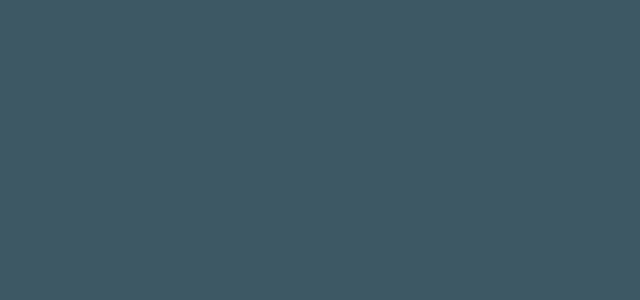
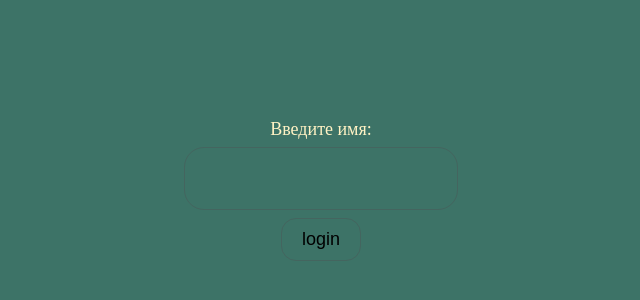
Before and after one commit to evgeny89/react, a React (Create React App) app: page / in a window 1280 px wide. Shown: the part 210-510 px from the top of the page, without its empty margins (319-959 px from the left). Built offline with nearby package versions, Linux system fonts and the light colour scheme.

Commit message:
Домашнее задание 2

```diff
--- a/src/App.js
+++ b/src/App.js
@@ -1,15 +1,50 @@
-import React, {useState} from "react";
+import React, {useEffect, useState} from "react";
 import './app.css';
+
 import Message from "./components/Message";
+import Login from "./components/Login";
+import MessageWrapper from "./components/MessageWrapper";
 
 function App() {
 
-    const [inputText, setInputText] = useState('');
+    const [messages, setMessages] = useState([]);
+    const [login, setLogin] = useState('');
+
+    useEffect(() => {
+        const getLastMessageAuthor = () => {
+            if (messages.length > 0) {
+                const lastIndex = messages.length - 1;
+                return messages[lastIndex].login;
+            }
+            return 'Bot';
+        }
+
+        const lastMessageAuthor = getLastMessageAuthor();
+        if (lastMessageAuthor !== 'Bot') {
+            setTimeout(writeBot, 1000, lastMessageAuthor);
+        }
+    }, [messages]);
+
+    const writeBot = (lastMessageAuthor) => {
+        setMessages((prev) => {
+            const message = {
+                login: 'Bot',
+                message: lastMessageAuthor + ', твое сообщение добавлено',
+                date: Date.now()
+            }
+            return [...prev, message];
+        });
+    }
 
     return (
         <div className="app">
-            <input className="input" value={inputText} onChange={e => setInputText(e.target.value)} />
-            <Message textToShow={inputText}/>
+            {login.length === 0
+                ? <Login login={setLogin}/>
+                : <>
+                    <MessageWrapper messages={messages}/>
+                    <Message login={login} save={setMessages}/>
+                </>
+            }
         </div>
     );
 }
--- a/src/app.css
+++ b/src/app.css
@@ -8,20 +8,6 @@
     background-color: #3d5864;
     color: #fff2c4;
     min-height: 100vh;
-    padding: 20px calc(50% - 600px);
+    padding: 20px calc(50% - 400px);
     font-size: 18px;
 }
-
-.input {
-    padding: 10px;
-    background-color: #3d5864;
-    color: #fff2c4;
-    outline: none;
-    border-radius: 5px;
-    border: 2px solid #3a4e59;
-    transition: .3s border-color;
-}
-.input:hover,
-.input:focus {
-    border-color: #fff2c4;
-}
--- /dev/null
+++ b/src/components/Login.js
@@ -0,0 +1,21 @@
+import "../styles_components/login.css";
+import {useCallback, useState} from "react";
+
+const Login = (props) => {
+    const {login} = {...props};
+
+    const [name, setName] = useState('');
+    const setLogin = useCallback(() => login(name), [name, login]);
+
+    return (
+        <div className="login">
+            <div className="login-form">
+                <div>Введите имя:</div>
+                <input className="login-input" onChange={e => setName(e.target.value)}/>
+                <button className="login-button" type="button" onClick={setLogin}>login</button>
+            </div>
+        </div>
+    );
+}
+
+export default Login;
--- a/src/components/Message.js
+++ b/src/components/Message.js
@@ -1,11 +1,43 @@
 import '../styles_components/message.css';
+import {useCallback, useEffect, useRef, useState} from "react";
 
 const Message = (props) => {
-  return (
-    <div className="message">
-        { props.textToShow }
-    </div>
-  );
+    const {save, login} = {...props};
+
+    const inputRef = useRef(null);
+    useEffect(() => {
+        inputRef.current.focus();
+    }, []);
+    const [message, setMessage] = useState('');
+    const saveMessage = useCallback(() => {
+        let currentMessage = message.trim();
+
+        if (currentMessage) {
+            const post = {
+                login: login,
+                message: currentMessage,
+                date: Date.now()
+            }
+
+            save((prev) => {
+                return [...prev, post];
+            });
+        }
+        setMessage('');
+    }, [message, login, save]);
+
+    const saveOnEnter = (e) => {
+        if (e.key === 'Enter') {
+            saveMessage();
+        }
+    }
+
+    return (
+        <div className="message" onKeyPress={saveOnEnter}>
+            <input value={message} className="message-input" onChange={e => setMessage(e.target.value)} ref={inputRef}/>
+            <button className="message-btn" onClick={saveMessage}>отправить</button>
+        </div>
+    );
 }
 
 export default Message;
--- /dev/null
+++ b/src/components/MessageList.js
@@ -0,0 +1,14 @@
+import '../styles_components/message-list.css';
+
+const MessageList = (props) => {
+    return props.messages.map(item => {
+        const messageDate = (new Date(item.date)).toLocaleTimeString();
+        return <div key={item.date} className="message-item">
+            <span className="message-item-login">{item.login} </span>
+            <span className="message-item-date">[{messageDate}]:</span>
+            <span className="message-item-text"> {item.message}</span>
+        </div>
+    });
+}
+
+export default MessageList;
--- /dev/null
+++ b/src/components/MessageWrapper.js
@@ -0,0 +1,25 @@
+import "../styles_components/message-wrapper.css";
+
+import MessageList from "./MessageList";
+import {useEffect, useRef} from "react";
+
+const MessageWrapper = (props) => {
+    const scrollRef = useRef(null);
+
+    const scrollToBottom = () => {
+        scrollRef.current?.scrollIntoView({behavior: "smooth"})
+    }
+
+    useEffect(scrollToBottom, [props.messages])
+    return (
+        <>
+            <div className="message-wrapper">
+                <MessageList messages={props.messages}/>
+                <div ref={scrollRef} />
+            </div>
+        </>
+
+    );
+}
+
+export default MessageWrapper;
--- /dev/null
+++ b/src/styles_components/login.css
@@ -0,0 +1,44 @@
+.login {
+    position: absolute;
+    height: 100%;
+    width: 100%;
+    background-color: #3D7367FF;
+    display: flex;
+    justify-content: center;
+    align-items: center;
+    top: 0;
+    left: 0;
+}
+
+.login-form {
+    width: 280px;
+    height: 150px;
+    display: flex;
+    flex-direction: column;
+    justify-content: space-around;
+    align-items: center;
+}
+
+.login-input {
+    background-color: transparent;
+    border: 1px solid #44655f;
+    border-radius: 20px;
+    outline: none;
+    padding: 20px;
+    font-size: 18px;
+    color: #fff2c4;
+}
+
+.login-button {
+    background-color: transparent;
+    font-size: 18px;
+    padding: 10px 20px;
+    border: 1px solid #44655f;
+    border-radius: 15px;
+    outline: none;
+    transition: .3s background-color;
+}
+
+.login-button:hover {
+    background-color: #6aa196;
+}
--- /dev/null
+++ b/src/styles_components/message-list.css
@@ -0,0 +1,20 @@
+.message-item {
+    margin-bottom: 10px;
+    padding: 5px 0;
+    border-bottom: 1px solid #31464f;
+}
+
+.message-item-login {
+    color: #ffee9a;
+    font-weight: bold;
+}
+
+.message-item-date {
+    font-size: 12px;
+    color: #70adb4;
+}
+
+.message-item-text {
+    color: #dccda3;
+    font-size: 16px;
+}
--- /dev/null
+++ b/src/styles_components/message-wrapper.css
@@ -0,0 +1,4 @@
+.message-wrapper {
+    height: 90vh;
+    overflow: auto;
+}
--- a/src/styles_components/message.css
+++ b/src/styles_components/message.css
@@ -1,3 +1,16 @@
 .message {
     padding: 10px 0;
+    display: flex;
+    align-items: center;
+    justify-content: space-around;
 }
+
+.message-input {
+    flex: 1;
+    padding: 5px;
+}
+
+.message-btn {
+    padding: 5px;
+    margin-left: 20px;
+}
```
